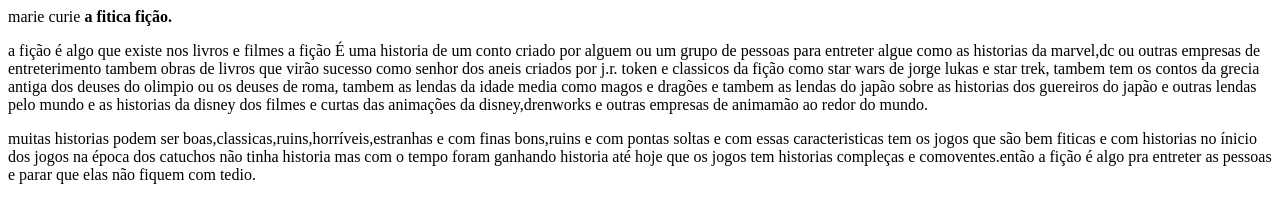
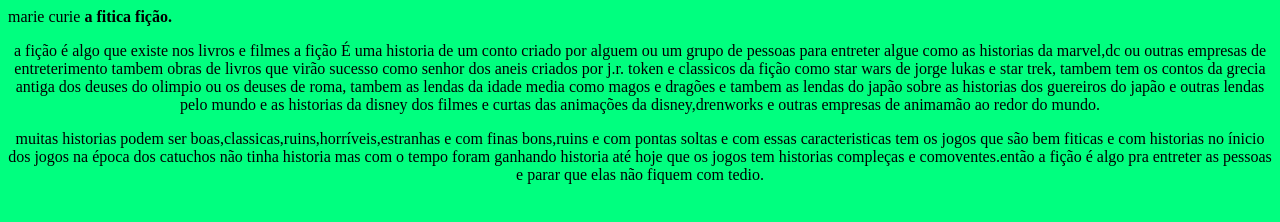
Before and after one commit to mateusmorelli2023/fi-o-, a plain HTML site: page index.html in a window 1280 px wide. Drawn offline with Linux system fonts and the light colour scheme.

Commit message:
adicionando arquivo style.css

```diff
--- a/style.css
+++ b/style.css
@@ -1,3 +1,7 @@
 p {
-    text-aling: center ;
-    }
+    text-align: center ;
+}
+
+body {
+    background: #00ff7f;
+}
```
